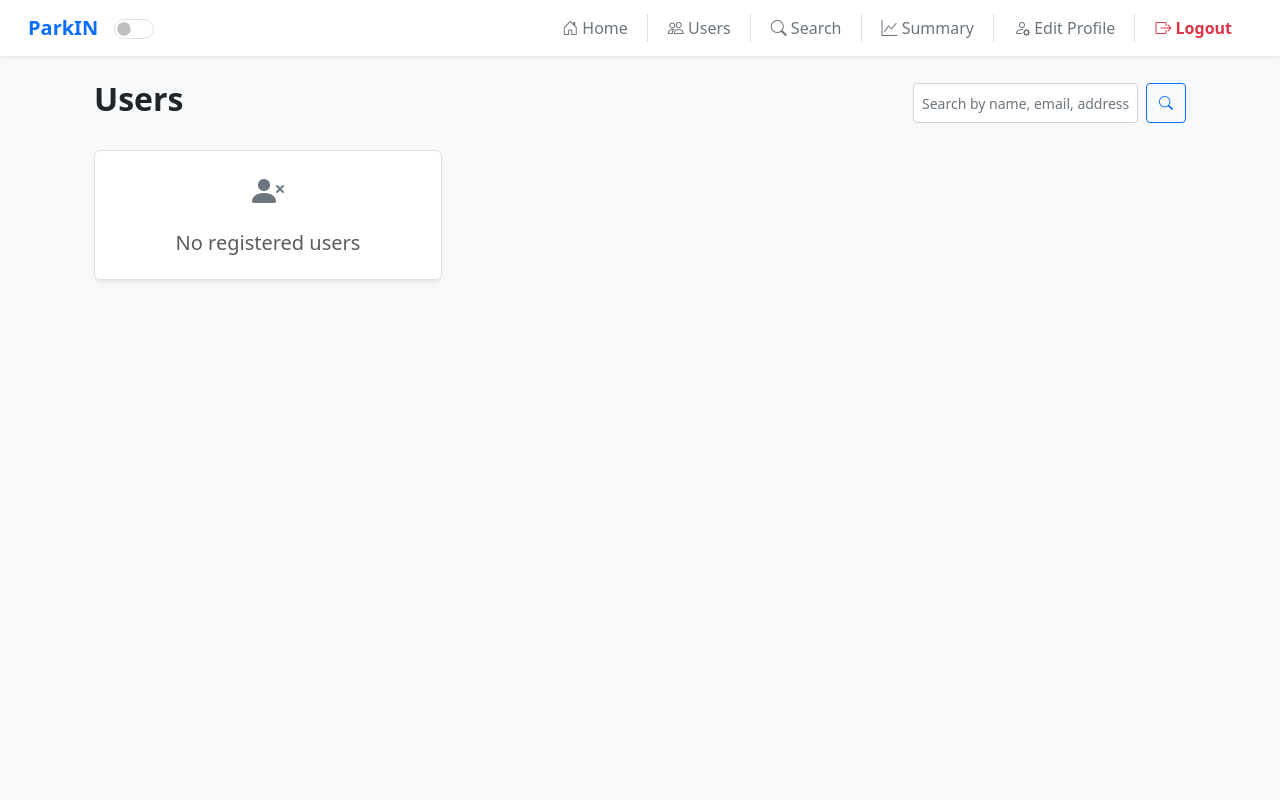
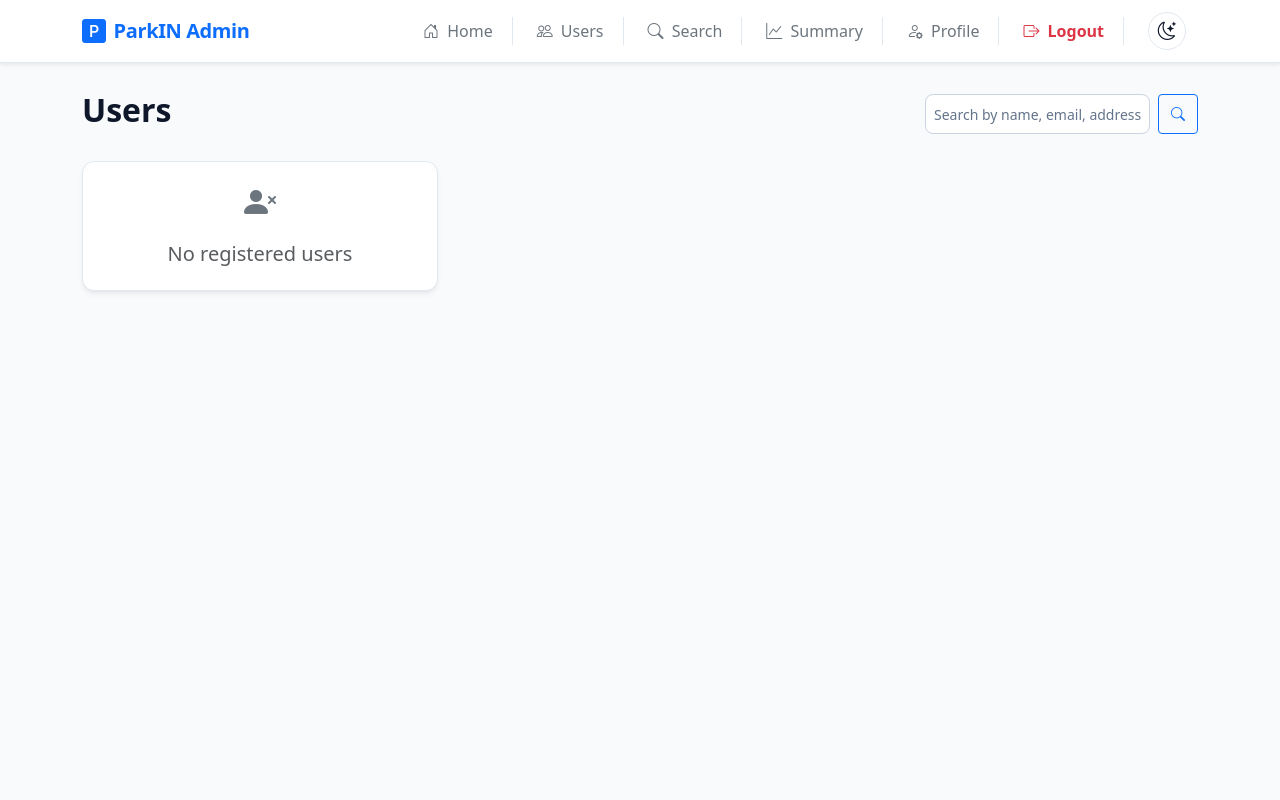
Before and after one commit to 24f1001715/vehicle-parking-app, a Flask app: page /admin/users in a window 1280 px wide. Run offline with Flask 3, Linux system fonts and the light colour scheme; the visitor is signed in with stand-in values (Sample User, id 1).

Commit message:
fix: resolve dark mode toggle issues and eliminate UI alignment mismatches

```diff
--- a/static/scripts/darkmode.js
+++ b/static/scripts/darkmode.js
@@ -3,30 +3,73 @@
   const savedTheme = localStorage.getItem("parkin_theme") || "light";
   document.documentElement.setAttribute("data-theme", savedTheme);
 
-  const applyTheme = (theme) => {
-    document.documentElement.setAttribute("data-theme", theme);
-    localStorage.setItem("parkin_theme", theme);
+  const updateToggleElements = (theme) => {
+    // 1. Sync any checkbox switch toggles
+    const switches = document.querySelectorAll(".dark-mode-toggle, input[name='dark-mode-toggle']");
+    switches.forEach((el) => {
+      if (el.type === "checkbox") {
+        el.checked = theme === "dark";
+      }
+    });
 
-    // Sync only dark toggle switches, never other form inputs or checkboxes
-    const toggles = document.querySelectorAll(".dark-mode-toggle");
-    toggles.forEach((t) => {
-      t.checked = theme === "dark";
+    // 2. Sync icon states in button-style toggles
+    const icons = document.querySelectorAll(".dark-mode-icon");
+    icons.forEach((icon) => {
+      if (theme === "dark") {
+        icon.classList.remove("bi-moon-stars", "bi-moon");
+        icon.classList.add("bi-sun-fill");
+      } else {
+        icon.classList.remove("bi-sun-fill", "bi-sun");
+        icon.classList.add("bi-moon-stars");
+      }
     });
   };
 
-  const toggleTheme = () => {
+  const applyTheme = (theme) => {
+    document.documentElement.setAttribute("data-theme", theme);
+    try {
+      localStorage.setItem("parkin_theme", theme);
+    } catch (e) {
+      console.warn("Could not save theme preference to localStorage", e);
+    }
+    updateToggleElements(theme);
+    window.dispatchEvent(new CustomEvent("themeChanged", { detail: { theme } }));
+  };
+
+  const toggleTheme = (e) => {
+    if (e && e.preventDefault && e.target.tagName !== "INPUT") {
+      e.preventDefault();
+    }
     const currentTheme = document.documentElement.getAttribute("data-theme") || "light";
     const newTheme = currentTheme === "dark" ? "light" : "dark";
     applyTheme(newTheme);
   };
 
+  window.toggleParkInTheme = toggleTheme;
+
   document.addEventListener("DOMContentLoaded", () => {
     const currentTheme = document.documentElement.getAttribute("data-theme") || "light";
-    const toggles = document.querySelectorAll(".dark-mode-toggle");
+    updateToggleElements(currentTheme);
 
-    toggles.forEach((t) => {
-      t.checked = currentTheme === "dark";
-      t.addEventListener("change", toggleTheme);
+    // Bind event listeners to switches and toggle buttons
+    const toggles = document.querySelectorAll(".dark-mode-toggle, .dark-mode-btn");
+    toggles.forEach((el) => {
+      if (el.type === "checkbox") {
+        el.addEventListener("change", (e) => {
+          const desired = e.target.checked ? "dark" : "light";
+          applyTheme(desired);
+        });
+      } else {
+        el.addEventListener("click", toggleTheme);
+      }
     });
   });
+
+  // Keep all tabs in sync
+  window.addEventListener("storage", (event) => {
+    if (event.key === "parkin_theme" && event.newValue) {
+      document.documentElement.setAttribute("data-theme", event.newValue);
+      updateToggleElements(event.newValue);
+    }
+  });
 })();
--- a/static/styles/style.css
+++ b/static/styles/style.css
@@ -1,23 +1,24 @@
 /* Modern, Native CSS Variable Theme System for ParkIN */
 
 :root {
-  --bg-primary: #f8f9fa;
+  --bg-primary: #f8fafc;
   --bg-surface: #ffffff;
-  --bg-surface-secondary: #f1f3f5;
-  --text-primary: #212529;
-  --text-secondary: #6c757d;
-  --border-color: #dee2e6;
+  --bg-surface-secondary: #f1f5f9;
+  --text-primary: #0f172a;
+  --text-secondary: #64748b;
+  --border-color: #e2e8f0;
   --nav-bg: #ffffff;
   --card-bg: #ffffff;
   --input-bg: #ffffff;
-  --input-border: #ced4da;
-  --input-text: #212529;
-  --brand-primary: #0d6efd;
-  --shadow-color: rgba(0, 0, 0, 0.06);
+  --input-border: #cbd5e1;
+  --input-text: #0f172a;
+  --brand-primary: #0284c7;
+  --brand-primary-hover: #0369a1;
+  --shadow-color: rgba(15, 23, 42, 0.06);
 }
 
 [data-theme="dark"] {
-  --bg-primary: #0f172a;
+  --bg-primary: #0b1120;
   --bg-surface: #1e293b;
   --bg-surface-secondary: #334155;
   --text-primary: #f8fafc;
@@ -29,13 +30,20 @@
   --input-border: #475569;
   --input-text: #f8fafc;
   --brand-primary: #38bdf8;
-  --shadow-color: rgba(0, 0, 0, 0.4);
+  --brand-primary-hover: #7dd3fc;
+  --shadow-color: rgba(0, 0, 0, 0.45);
 }
 
 body {
   background-color: var(--bg-primary) !important;
   color: var(--text-primary) !important;
+  min-height: 100vh;
   transition: background-color 0.2s ease, color 0.2s ease;
+}
+
+/* Base layouts & containers */
+main.site-content {
+  min-height: calc(100vh - 120px);
 }
 
 /* Navbar theming */
@@ -50,6 +58,7 @@ nav.bg-white,
 
 .navbar-brand {
   font-weight: 700;
+  letter-spacing: -0.02em;
 }
 
 [data-theme="dark"] .navbar-brand.text-primary,
@@ -66,12 +75,67 @@ nav.bg-white,
   color: #f1f5f9 !important;
 }
 
+[data-theme="dark"] .bg-white {
+  background-color: var(--card-bg) !important;
+  color: var(--text-primary) !important;
+}
+
+[data-theme="dark"] .bg-light {
+  background-color: var(--bg-surface-secondary) !important;
+  color: var(--text-primary) !important;
+  border-color: var(--border-color) !important;
+}
+
+[data-theme="dark"] .border,
+[data-theme="dark"] .border-top,
+[data-theme="dark"] .border-bottom,
+[data-theme="dark"] .border-start,
+[data-theme="dark"] .border-end {
+  border-color: var(--border-color) !important;
+}
+
+/* Badges in dark mode */
+[data-theme="dark"] .badge.bg-light {
+  background-color: var(--bg-surface-secondary) !important;
+  color: var(--text-primary) !important;
+}
+
+[data-theme="dark"] .badge.bg-success-subtle {
+  background-color: rgba(34, 197, 94, 0.2) !important;
+  color: #86efac !important;
+}
+
+/* Theme toggle button styling */
+.dark-mode-btn {
+  background: transparent;
+  border: 1px solid var(--border-color);
+  color: var(--text-primary);
+  width: 38px;
+  height: 38px;
+  border-radius: 50%;
+  display: inline-flex;
+  align-items: center;
+  justify-content: center;
+  cursor: pointer;
+  transition: all 0.2s ease;
+}
+
+.dark-mode-btn:hover {
+  background-color: var(--bg-surface-secondary);
+  color: var(--brand-primary);
+}
+
+.dark-mode-btn .dark-mode-icon {
+  font-size: 1.15rem;
+}
+
 /* Cards & Surfaces */
 .card {
   background-color: var(--card-bg) !important;
   border-color: var(--border-color) !important;
   color: var(--text-primary) !important;
   box-shadow: 0 4px 6px -1px var(--shadow-color), 0 2px 4px -2px var(--shadow-color) !important;
+  border-radius: 0.75rem !important;
 }
 
 .card-header,
@@ -87,6 +151,7 @@ nav.bg-white,
   background-color: var(--input-bg) !important;
   border-color: var(--input-border) !important;
   color: var(--input-text) !important;
+  border-radius: 0.5rem;
 }
 
 .form-control:focus,
@@ -109,8 +175,8 @@ nav.bg-white,
 
 /* Form switch toggle */
 .form-switch .form-check-input {
-  width: 2.5em;
-  height: 1.3em;
+  width: 2.6em;
+  height: 1.35em;
   cursor: pointer;
 }
 
--- a/templates/admin/add_lot.html
+++ b/templates/admin/add_lot.html
@@ -1,9 +1,9 @@
 {% extends 'admin/base_admin.html' %} {% block title %}Add Parking Lot{%
 endblock %} {% block content %}
-<div class="container my-5">
+{% block content %}
 <div class="row justify-content-center">
   <div class="col-12 col-md-8 col-lg-6">
-      <div class="card h-100 shadow-sm position-relative border rounded-3">
+    <div class="card shadow-sm position-relative border rounded-3">
       <div class="card-body p-4">
         <h4 class="card-title mb-4 text-center">New Parking Lot</h4>
 
@@ -59,5 +59,4 @@ endblock %} {% block content %}
     </div>
   </div>
 </div>
-</div>
 {% endblock %}
--- a/templates/admin/base_admin.html
+++ b/templates/admin/base_admin.html
@@ -28,30 +28,24 @@
   </head>
   <body>
     <nav
-      class="navbar navbar-expand-lg bg-white shadow-sm sticky-top px-3 py-2 d-none d-lg-flex"
+      class="navbar navbar-expand-lg bg-white shadow-sm sticky-top px-3 py-2 d-none d-lg-flex border-bottom"
     >
-      <div class="container-fluid align-items-center">
-        <a class="navbar-brand fw-bold text-primary me-3" href="#">ParkIN</a>
-        <div class="form-check form-switch me-auto">
-          <input
-            class="form-check-input dark-mode-toggle"
-            type="checkbox"
-            id="darkToggleDesktop"
-            title="Toggle dark mode"
-          />
-        </div>
+      <div class="container align-items-center">
+        <a class="navbar-brand fw-bold text-primary d-flex align-items-center gap-2" href="{{ url_for('admin.home') }}">
+          <i class="bi bi-p-square-fill fs-4"></i> ParkIN Admin
+        </a>
 
         <div
           class="collapse navbar-collapse justify-content-end"
           id="navbarNav"
         >
-          <ul class="navbar-nav align-items-center">
+          <ul class="navbar-nav align-items-center gap-1">
             <li class="nav-item border-right-short">
               <a
                 class="nav-link text-secondary"
                 href="{{ url_for('admin.home') }}"
               >
-                <i class="bi bi-house-door"></i> Home
+                <i class="bi bi-house-door me-1"></i> Home
               </a>
             </li>
             <li class="nav-item border-right-short">
@@ -59,7 +53,7 @@
                 class="nav-link text-secondary"
                 href="{{ url_for('admin.users') }}"
               >
-                <i class="bi bi-people"></i> Users
+                <i class="bi bi-people me-1"></i> Users
               </a>
             </li>
             <li class="nav-item border-right-short">
@@ -67,7 +61,7 @@
                 class="nav-link text-secondary"
                 href="{{ url_for('admin.search') }}"
               >
-                <i class="bi bi-search"></i> Search
+                <i class="bi bi-search me-1"></i> Search
               </a>
             </li>
             <li class="nav-item border-right-short">
@@ -75,7 +69,7 @@
                 class="nav-link text-secondary"
                 href="{{ url_for('admin.summary') }}"
               >
-                <i class="bi bi-graph-up"></i> Summary
+                <i class="bi bi-graph-up me-1"></i> Summary
               </a>
             </li>
             <li class="nav-item border-right-short">
@@ -83,16 +77,21 @@
                 class="nav-link text-secondary"
                 href="{{ url_for('admin.edit_profile') }}"
               >
-                <i class="bi bi-person-gear"></i> Edit Profile
+                <i class="bi bi-person-gear me-1"></i> Profile
               </a>
             </li>
-            <li class="nav-item">
+            <li class="nav-item border-right-short">
               <a
                 class="nav-link text-danger fw-semibold"
                 href="{{ url_for('auth.logout') }}"
               >
-                <i class="bi bi-box-arrow-right"></i> Logout
+                <i class="bi bi-box-arrow-right me-1"></i> Logout
               </a>
+            </li>
+            <li class="nav-item ms-2">
+              <button class="dark-mode-btn" type="button" title="Toggle theme" aria-label="Toggle theme">
+                <i class="bi bi-moon-stars dark-mode-icon"></i>
+              </button>
             </li>
           </ul>
         </div>
@@ -100,22 +99,15 @@
     </nav>
 
     <nav
-      class="navbar bg-white shadow-sm d-flex d-lg-none align-items-center px-3 py-1 position-fixed top-0 start-0 w-100 z-3"
-      style="min-height: 48px"
+      class="navbar bg-white shadow-sm d-flex d-lg-none align-items-center px-3 py-2 position-fixed top-0 start-0 w-100 z-3 border-bottom top-bar"
     >
-      <span
-        class="navbar-brand fw-bold text-primary position-absolute top-50 start-50 translate-middle"
-        >ParkIN</span
-      >
-      <div class="ms-auto">
-        <div class="form-check form-switch mb-0">
-          <input
-            class="form-check-input dark-mode-toggle"
-            type="checkbox"
-            id="darkToggleMobile"
-            title="Toggle dark mode"
-          />
-        </div>
+      <a class="navbar-brand fw-bold text-primary text-decoration-none d-flex align-items-center gap-1" href="{{ url_for('admin.home') }}">
+        <i class="bi bi-p-square-fill fs-5"></i> ParkIN Admin
+      </a>
+      <div class="ms-auto d-flex align-items-center">
+        <button class="dark-mode-btn" type="button" title="Toggle theme" aria-label="Toggle theme">
+          <i class="bi bi-moon-stars dark-mode-icon"></i>
+        </button>
       </div>
     </nav>
 
@@ -154,8 +146,8 @@
       </a>
     </nav>
 
-    <main class="container">
-      <div class="container my-4">{% block content %}{% endblock %}</div>
+    <main class="container py-4 site-content">
+      {% block content %}{% endblock %}
     </main>
 
     <script src="https://cdn.jsdelivr.net/npm/bootstrap@5.3.3/dist/js/bootstrap.bundle.min.js"></script>
--- a/templates/admin/delete_lots.html
+++ b/templates/admin/delete_lots.html
@@ -2,8 +2,7 @@
 {% block title %}Delete Parking Lots{% endblock %}
 
 {% block content %}
-<div class="container my-5">
-  <div class="row justify-content-center">
+<div class="row justify-content-center">
     <div class="col-12 col-lg-10">
       <div class="card shadow-sm position-relative border rounded-3">
 
@@ -69,5 +68,4 @@
       </div>
     </div>
   </div>
-</div>
 {% endblock %}
--- a/templates/admin/edit_lot.html
+++ b/templates/admin/edit_lot.html
@@ -2,10 +2,9 @@
 {% block title %}Edit Parking Lot{% endblock %}
 
 {% block content %}
-<div class="container my-5">
 <div class="row justify-content-center">
   <div class="col-12 col-md-8 col-lg-6">
-      <div class="card h-100 shadow-sm position-relative border rounded-3">
+    <div class="card shadow-sm position-relative border rounded-3">
       <div class="card-body p-4">
         <h4 class="card-title mb-4 text-center">Edit Parking Lot</h4>
 
@@ -49,5 +48,4 @@
     </div>
   </div>
 </div>
-</div>
 {% endblock %}
--- a/templates/admin/edit_profile.html
+++ b/templates/admin/edit_profile.html
@@ -2,10 +2,9 @@
 {% block title %}Edit Profile{% endblock %}
 
 {% block content %}
-<div class="container my-5">
 <div class="row justify-content-center">
   <div class="col-12 col-md-8 col-lg-6">
-      <div class="card h-100 shadow-sm position-relative">
+    <div class="card shadow-sm position-relative">
       <div class="card-body p-4">
         <h4 class="card-title mb-4 text-center">Edit Profile</h4>
 
@@ -35,5 +34,4 @@
     </div>
   </div>
 </div>
-</div>
 {% endblock %}
--- a/templates/admin/home.html
+++ b/templates/admin/home.html
@@ -26,7 +26,7 @@
   {% for lot in lots %}
   <div class="col-12 col-md-6 col-lg-4">
     <div class="card h-100 shadow-sm position-relative">
-      <div class="card-body">
+      <div class="card-body d-flex flex-column p-4">
         <div class="d-flex justify-content-between align-items-center mb-2">
           <h4 class="fw-bold mb-0" style="font-size: 1.25rem">
             {{ lot.prime_location_name }}
@@ -57,6 +57,7 @@
 
         {% set booked = lot.max_spots - availability.get(lot.id, 0) %} {% set
         percent = (booked / lot.max_spots) * 100 if lot.max_spots > 0 else 0 %}
+        <div class="mt-auto pt-2">
           <div
             class="d-flex justify-content-between align-items-center mb-2 text-muted small"
           >
@@ -75,7 +76,7 @@
 
           <div class="progress" style="height: 18px">
             <div
-            class="progress-bar  {% if percent >= 70 %} bg-success {% elif percent >= 30 %} bg-warning {% else %} bg-danger {% endif %}"
+              class="progress-bar {% if percent >= 70 %} bg-success {% elif percent >= 30 %} bg-warning {% else %} bg-danger {% endif %}"
               role="progressbar"
               style="width: {{ percent }}%;"
               aria-valuenow="{{ percent|int }}"
@@ -88,6 +89,7 @@
         </div>
       </div>
     </div>
+  </div>
 
   {% endfor %}
 </div>
--- a/templates/admin/users.html
+++ b/templates/admin/users.html
@@ -39,20 +39,20 @@
     {% for user in users %}
     <div class="col-12 col-md-6 col-lg-4">
       <div class="card h-100 shadow-sm position-relative">
-        <div class="card-body position-relative">
+        <div class="card-body d-flex flex-column p-4">
 
           <div class="d-flex justify-content-between align-items-center mb-2">
-            <h4 class="fw-bold mb-0" style="font-size: 1.25rem;">
+            <h4 class="fw-bold mb-0 text-truncate" style="font-size: 1.2rem;" title="{{ user.fullname }}">
               {{ user.fullname }}
             </h4>
             <span
-              class="text-primary border border-primary px-3 py-1 rounded-2 fw-semibold bg-white"
-              style="font-size: 0.9rem;">
+              class="badge bg-light text-primary border border-primary px-2 py-1 rounded"
+              style="font-size: 0.85rem;">
               ID: {{ user.id }}
             </span>
           </div>
 
-          <hr class="mt-2 mb-2">
+          <hr class="mt-2 mb-3">
 
           <p class="card-text mb-1 text-muted small">
             <i class="bi bi-envelope me-2 text-secondary"></i>{{ user.email_id }}
--- a/templates/admin/view/spot_delete.html
+++ b/templates/admin/view/spot_delete.html
@@ -2,10 +2,9 @@
 {% block title %}Delete Spot{% endblock %}
 
 {% block content %}
-<div class="container my-5">
 <div class="row justify-content-center">
   <div class="col-12 col-md-8 col-lg-6">
-      <div class="card h-100 shadow-sm position-relative border rounded-3">
+    <div class="card shadow-sm position-relative border rounded-3">
       <div class="card-body px-4 py-4">
 
         <div class="d-flex justify-content-between align-items-center mb-4">
@@ -45,5 +44,4 @@
     </div>
   </div>
 </div>
-</div>
 {% endblock %}
--- a/templates/admin/view/spot_details.html
+++ b/templates/admin/view/spot_details.html
@@ -2,10 +2,9 @@
 {% block title %}Spot Details{% endblock %}
 
 {% block content %}
-<div class="container my-5">
 <div class="row justify-content-center">
   <div class="col-12 col-md-8 col-lg-6">
-      <div class="card h-100 shadow-sm position-relative border rounded-3">
+    <div class="card shadow-sm position-relative border rounded-3">
       <div class="card-body px-4 py-4">
 
         <div class="d-flex justify-content-between align-items-center mb-4">
@@ -52,5 +51,4 @@
     </div>
   </div>
 </div>
-</div>
 {% endblock %}
--- a/templates/user/confirm_booking.html
+++ b/templates/user/confirm_booking.html
@@ -2,10 +2,9 @@
 {% block title %}Confirm Booking{% endblock %}
 
 {% block content %}
-<div class="container my-5">
 <div class="row justify-content-center">
   <div class="col-12 col-md-8 col-lg-6">
-      <div class="card h-100 shadow-sm position-relative">
+    <div class="card shadow-sm position-relative">
       <div class="card-body px-4 py-4">
 
         <h4 class="card-title mb-4 text-center">Confirm Booking</h4>
@@ -28,7 +27,7 @@
 
           <div class="mb-4">
             <label class="form-label">Vehicle Number:</label>
-              <input type="text" name="vehicle_number" class="form-control" placeholder="Enter your vehicle number" required>
+            <input type="text" name="vehicle_number" class="form-control" placeholder="Enter vehicle number (e.g., TN-01-AB-1234)" required>
           </div>
 
           <div class="d-flex justify-content-center gap-3 mt-3">
@@ -41,5 +40,4 @@
     </div>
   </div>
 </div>
-</div>
 {% endblock %}
--- a/templates/user/release_confirm.html
+++ b/templates/user/release_confirm.html
@@ -2,10 +2,9 @@
 {% block title %}Confirm Release{% endblock %}
 
 {% block content %}
-<div class="container my-5">
 <div class="row justify-content-center">
   <div class="col-12 col-md-8 col-lg-6">
-      <div class="card h-100 shadow-sm position-relative">
+    <div class="card shadow-sm position-relative">
       <div class="card-body px-4 py-4">
         <h4 class="card-title mb-4 text-center">Confirm Release</h4>
 
@@ -49,7 +48,7 @@
 
             <div class="col-12">
               <label class="form-label">Estimated Cost (₹):</label>
-                <input type="text" class="form-control bg-light" value="{{ estimated_cost }}" readonly>
+              <input type="text" class="form-control bg-light fw-bold" value="₹{{ estimated_cost }}" readonly>
             </div>
           </div>
 
@@ -62,5 +61,4 @@
     </div>
   </div>
 </div>
-</div>
 {% endblock %}
```
Also changed, not shown: other parts of static/styles/style.css (+39 -11 lines), templates/login.html (+9 -5 lines), templates/register.html (+9 -5 lines), templates/user/base_user.html (+27 -21 lines), templates/user/book.html (+22 -21 lines), templates/user/edit_profile.html (+5 -7 lines), templates/user/home.html (+26 -26 lines), templates/user/summary.html (+4 -5 lines). Lines whose indentation alone changed are shown as unchanged.
